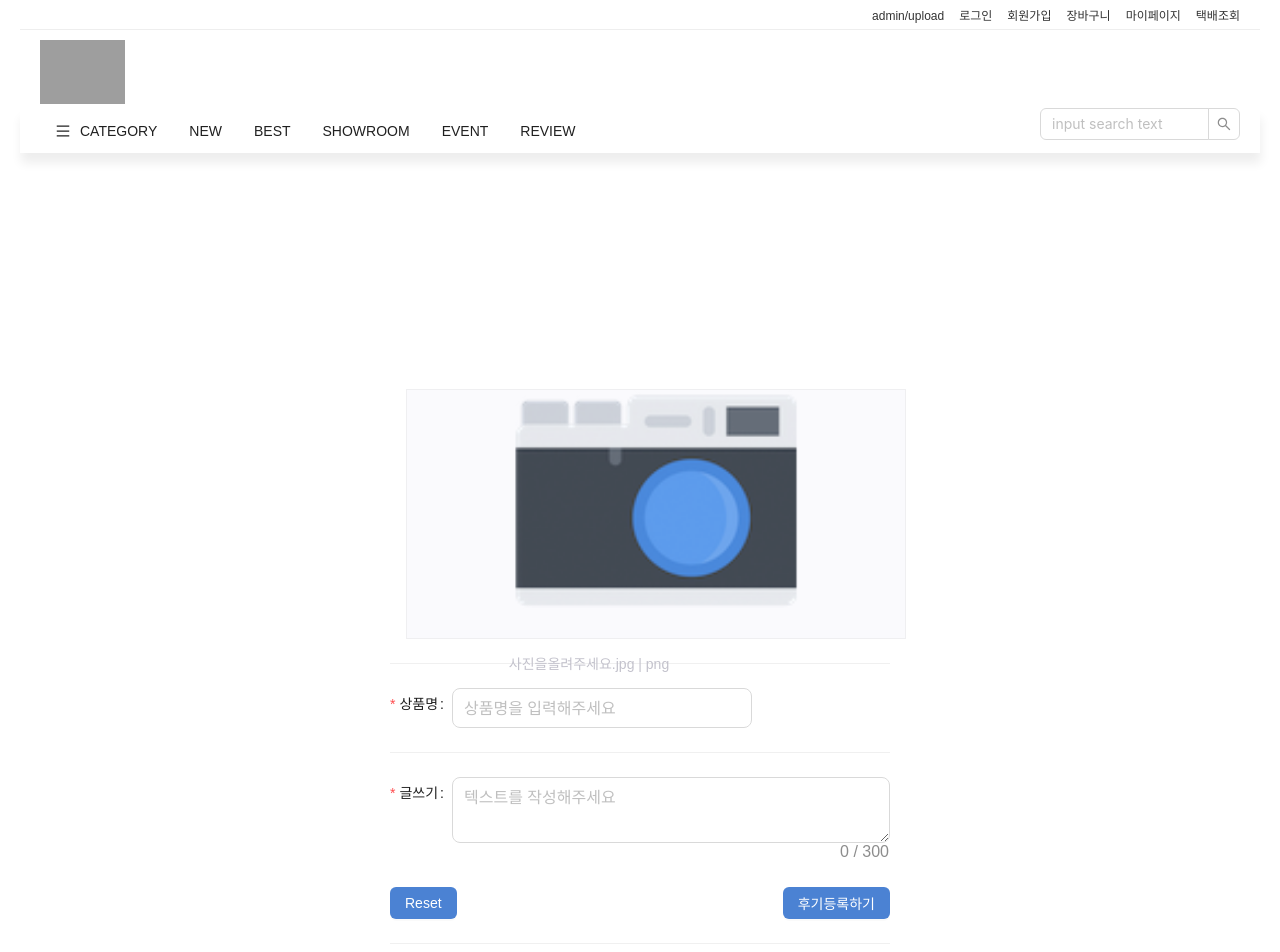
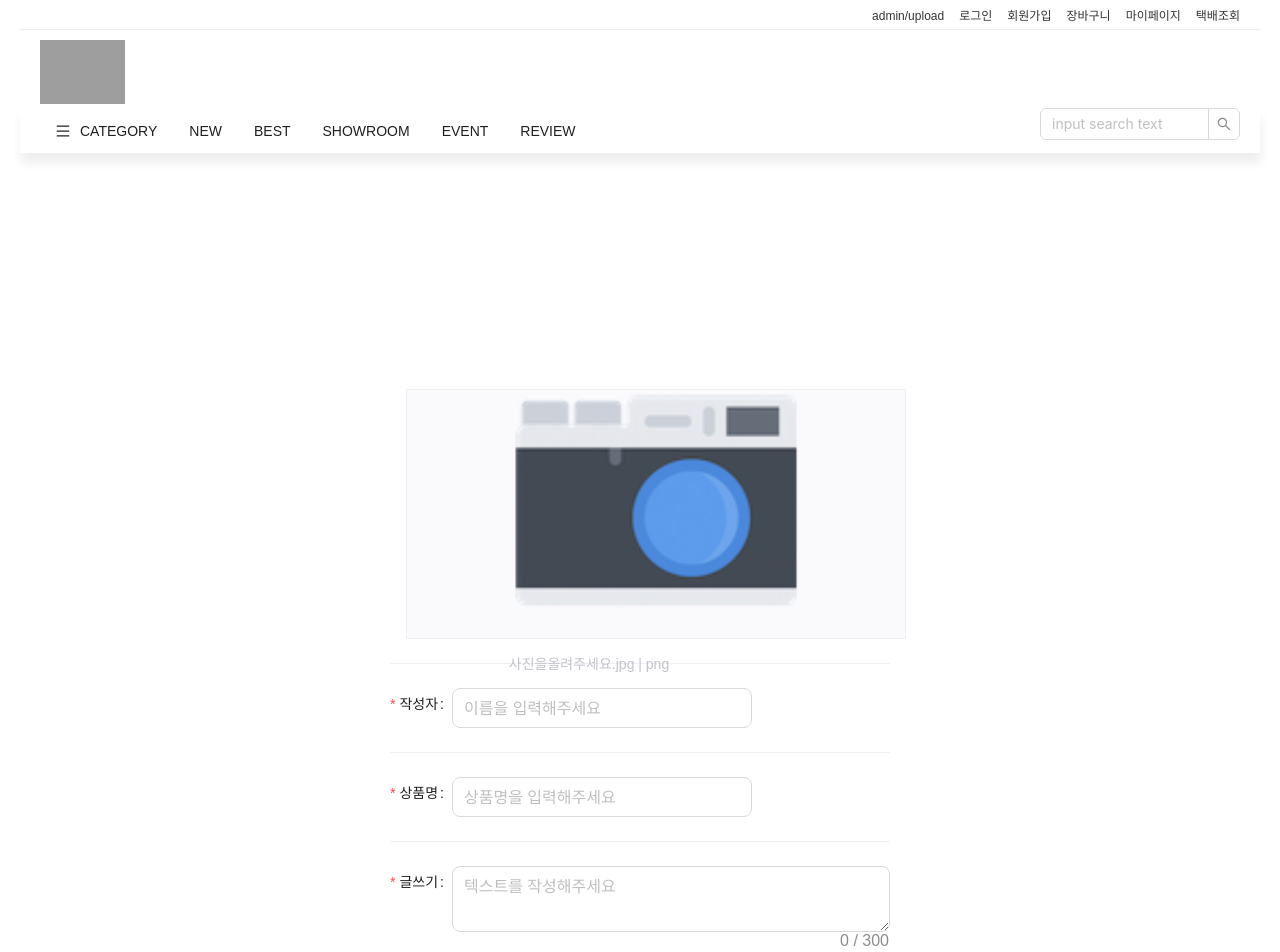
Before and after one commit to hejo47/4niture_react, a React (Create React App) app: page /review/upload in a window 1280 px wide. Shown: the top 952 px of the page. Built offline with nearby package versions, Linux system fonts and the light colour scheme; grey boxes are pictures that could not be loaded.

Commit message:
23-03-23 [이영범] productname 추가

```diff
--- a/src/components/pages/ReviewGetAD.js
+++ b/src/components/pages/ReviewGetAD.js
@@ -49,7 +49,8 @@ const ReviewGetAD = () => {
                       <Col span={6} key={idx}>
                         <Card hoverable style={{ width: 240 }} cover={<img alt="review-img" src={`${API_URL}/${review.imageUrl}`} />}>
                           <Link to='/review/upload'>
-                            <Meta title={review.name} description={review.desc} />
+                            <Meta title={review.name}  description={review.productname} />
+                            <Meta description={review.desc} />
                           </Link>
                         </Card>
                       </Col>
--- a/src/components/pages/ReviewSubAD.js
+++ b/src/components/pages/ReviewSubAD.js
@@ -16,6 +16,7 @@ const ReviewSub = () => {
     axios
       .post(`${API_URL}/reviews`, {
         name: val.name,
+        productname:val.productname,
         imageUrl: imageUrl,
         desc:val.desc,
       })
@@ -72,7 +73,12 @@ const ReviewSub = () => {
           </Form.Item>
 
           <Divider></Divider>
-          <Form.Item label={<span className="upload-label">상품명</span>} name="name" rules={[{ required: true, message: "후기 글을 써주세요" }]}>
+          <Form.Item label={<span className="upload-label">작성자</span>} name="name" rules={[{ required: true, message: "이름을 입력해주세요" }]}>
+            <Input className={styles.uploadName} placeholder="이름을 입력해주세요" size="large" />
+          </Form.Item>
+          <Divider></Divider>
+
+          <Form.Item label={<span className="upload-label">상품명</span>} name="productname" rules={[{ required: true, message: "상품명을 입력해주세요" }]}>
             <Input className={styles.uploadName} placeholder="상품명을 입력해주세요" size="large" />
           </Form.Item>
           <Divider></Divider>
```
